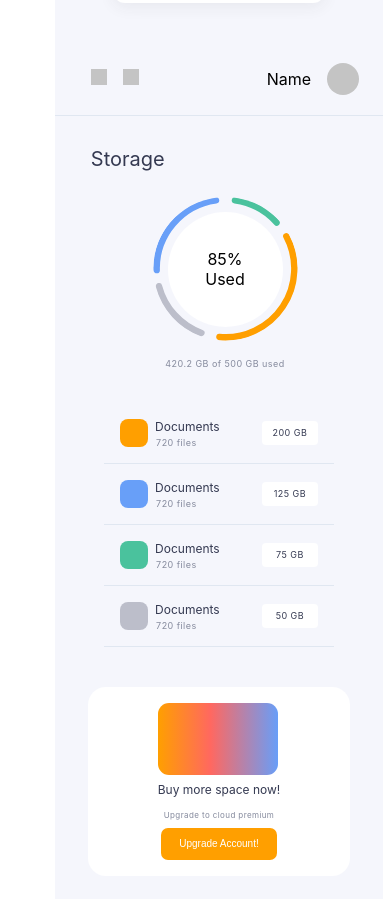
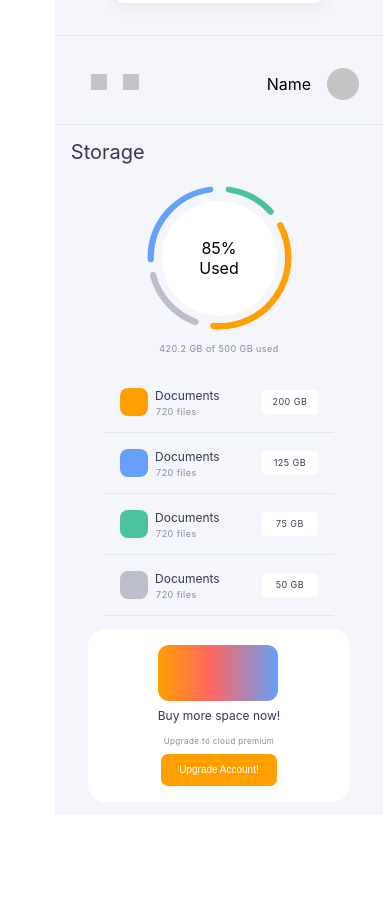
Before and after one commit to marceloev123/Css-Nerdery-Challenge-Layout, a React (Create React App) app: page / in a window 390 px wide. Shown: the part 1258-2157 px from the top of the page. After the commit the page ends 2073 px from the top, so only its background shows below. Built offline with nearby package versions, Linux system fonts and the light colour scheme.

Commit message:
fix: responsive right-dashboard

```diff
--- a/src/components/Dashboard/Dashboard.css
+++ b/src/components/Dashboard/Dashboard.css
@@ -1,9 +1,8 @@
 .wrapper-dashboard {
-  min-height: 100vh;
+  height: 100%;
   background-color: #f5f6fc;
   display: flex;
   width: 96%;
-
   justify-self: center;
   flex-direction: column;
   justify-content: space-between;
@@ -12,13 +11,13 @@
 .user-info {
   display: flex;
   justify-content: space-between;
-  height: 80px;
+  border-top: 1px solid #e0e7f1;
   border-bottom: 1px solid #e0e7f1;
   align-items: center;
 }
 
 .storage-section {
-  padding: 16px 24px 32px 36px;
+  padding: 0 16px 16px 16px;
   display: flex;
   flex-flow: column;
 }
@@ -28,7 +27,7 @@
   width: 139px;
   position: relative;
   display: flex;
-  padding: 12px;
+  padding: 8px;
   justify-content: center;
   align-items: center;
   margin: auto;
@@ -94,11 +93,9 @@
   border-radius: 18px;
   margin-left: auto;
   margin-right: auto;
-  margin-top: 40px;
-
+  margin-top: 4%;
+  margin-bottom: 4%;
   padding: 16px;
-
-  margin-bottom: 32px;
 }
 
 .more-space-section {
@@ -113,7 +110,7 @@
 }
 
 .linear-div {
-  min-height: 72px;
+  height: 56px;
   max-width: 120px;
   border-radius: 11px;
   background: linear-gradient(270deg, #689ef8 0%, #ff6860 56.25%, #ff9f00 100%);
@@ -139,3 +136,10 @@
     width: 100%;
   }
 }
+
+@media only screen and (min-width: 1024px) {
+  .wrapper-dashboard {
+    width: 100%;
+    max-height: 100vh;
+  }
+}
```
